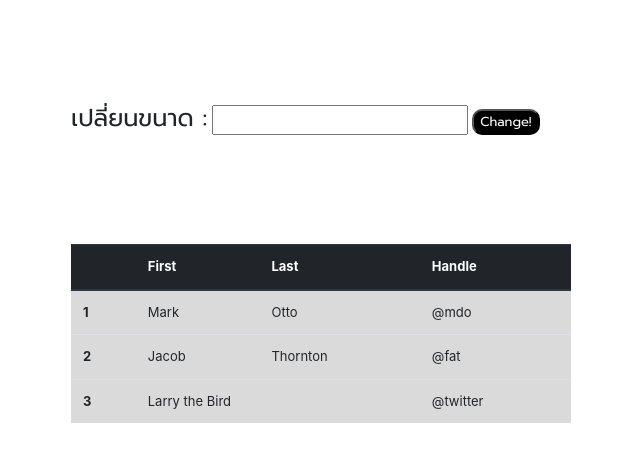
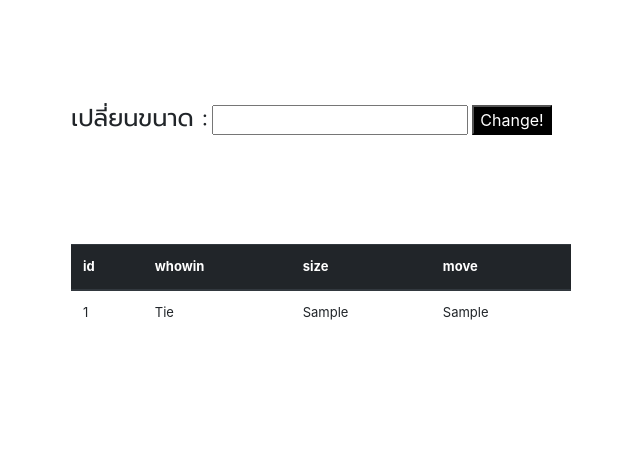
Before and after one commit to krittanut/xogame, a PHP site: page /xogame/ in a window 1280 px wide. Shown: the top 462 px of the page, without its empty margins (319-959 px from the left). Run offline with PHP 8.4, Linux system fonts and the light colour scheme; tables that the repository leaves empty or names only in its code hold one stand-in row (values such as "Sample post").

Commit message:
add replay

```diff
--- a/index.php
+++ b/index.php
@@ -3,12 +3,13 @@
 <title>Game XO with bot</title>
 
 <head >
+    <link rel="stylesheet" href="style.css">
     <link rel="stylesheet" href="https://maxcdn.bootstrapcdn.com/bootstrap/4.0.0/css/bootstrap.min.css" integrity="sha384-Gn5384xqQ1aoWXA+058RXPxPg6fy4IWvTNh0E263XmFcJlSAwiGgFAW/dAiS6JXm" crossorigin="anonymous">
-    <link rel="stylesheet" href="style.css">
     <!-- <h1>เปลี่ยนขนาด : </h1> -->
     <script src = "test.js" ></script>
     <!-- <script src = "bot.js" ></script> -->
 </head>
+
 
 <body class='content'>
     <div id='first-div'>
@@ -22,39 +23,12 @@
             <table class='content' id="test">
             </table>
         </div>
+        <div id="div-replay" >
+
+        </div>
 
     </div>
-    <div id='sec-div'>
-    <table class="table">
-  <thead class="thead-dark">
-    <tr >
-      <th scope="col"></th>
-      <th scope="col">First</th>
-      <th scope="col">Last</th>
-      <th scope="col">Handle</th>
-    </tr>
-  </thead>
-  <tbody>
-    <tr onclick="alert('test')" class="table-active">
-      <th scope="row">1</th>
-      <td>Mark</td>
-      <td>Otto</td>
-      <td>@mdo</td>
-    </tr>
-    <tr class="table-active">
-      <th scope="row">2</th>
-      <td>Jacob</td>
-      <td>Thornton</td>
-      <td>@fat</td>
-    </tr>
-    <tr class="table-active">
-      <th scope="row">3</th>
-      <td colspan="2">Larry the Bird</td>
-      <td>@twitter</td>
-    </tr>
-  </tbody>
-</table>
-    </div>
+
 
 
 
@@ -62,6 +36,9 @@
         let tableGame;
         let num_size;
         var board = [];
+        let change ;
+        let changetxt ;
+        let win ;
 
         function changeXO() {
             let num_xo = document.getElementById("num_xo").value;
@@ -72,6 +49,8 @@
                 num_size = document.getElementById("num_xo").value;
                 num_size = parseInt(num_size);
                 // alert(num_size);
+                change = [] ;
+                changetxt = '';
                 addmorerow(num_xo);
                 for(let i = 0 ; i < num_xo**2 ; i++) {
                     board[i] = 0;
@@ -107,8 +86,8 @@
                 }
                 tb.appendChild(tr);
             }
+            round = 0 ;
         }
-
         function checkclick(id) {
             // alert("test");
             let textid = id ;
@@ -116,10 +95,13 @@
             // alert(parseInt(textid.slice(2)));
             selectbox.innerHTML = "X";
             selectbox.setAttribute("OnClick","");
+            change.push(parseInt(textid.slice(2)));
+            changetxt = changetxt  +parseInt(textid.slice(2)) + ",";
             // sleep(1000);
             // board[id] = "X";
             board[parseInt(textid.slice(2))] = 1;
             // console.log(parseInt(textid.slice(2)));
+
             updateboard(parseInt(textid.slice(2))) ;
 
         }
@@ -130,6 +112,9 @@
             if(possiblemove(board,num_size).length==0){
                 alert("Tie");
                 changetext();
+                win = 0;
+                window.open("http://localhost/xogame/insert.php?win="+win+"&move="+changetxt+"&size="+num_size);
+                window.location.reload();
             } else {
                 let move = minimax(board,num_size,-1);
                 board[move.index] = -1;
@@ -137,15 +122,24 @@
                 let botselect = document.getElementById(text_id);
                 botselect.innerHTML = "O";
                 botselect.setAttribute("OnClick","");
+                change.push(move.index);
+                changetxt = changetxt  + move.index + ",";
                 if(checkwin(board,num_size) == 1) {
                     alert("You win!");
+                    win = 1 ;
                     changetext();
+                    window.open("http://localhost/xogame/insert.php?win="+win+"&move="+changetxt+"&size="+num_size);
+                    window.location.reload();
                 }else if(checkwin(board,num_size) == -1) {
                     alert("You Lose !");
                     changetext();
+                    win = -1 ;
+                    window.open("http://localhost/xogame/insert.php?win="+win+"&move="+changetxt+"&size="+num_size);
+                    window.location.reload();
                 }
             }
-
+            console.log(change);
+            console.log(changetxt);
 
         }
 
@@ -153,9 +147,179 @@
             document.getElementById('play').innerHTML = "Play More !";
             console.log(board);
         }
+    </script>
+
+
+
+    <div id='sec-div'>
+    <table class="table" id="data-table">
+  <thead class="thead-dark">
+    <tr >
+      <th scope="col">id</th>
+      <th scope="col">whowin</th>
+      <th scope="col">size</th>
+      <th scope="col">move</th>
+    </tr>
+  </thead>
+        <?php
+        $servername = 'localhost';
+        $username = 'root';
+        $password = '';
+
+        $mysqli = new mysqli($servername, $username, "", "xogame");
+
+        // Check connection
+        if($mysqli === false){
+            die("ERROR: Could not connect. " . $mysqli->connect_error);
+        }$sql = "SELECT * FROM game_1";
+        if($result = $mysqli->query($sql)){
+            if($result->num_rows > 0){
+                $count = 0;
+                while($row = $result->fetch_array()){
+                    $count++;
+                        // print_r(explode("l",$row['move']));
+                        echo "<tr id='row" . $count . "'>";
+                        echo "<td>" . $count . "</td>";
+                        if($row['win']==-1) {
+                            echo "<td>O</td>";
+                        }else if($row['win'] ==1){
+                            echo "<td>X</td>";
+                        }else {
+                            echo "<td>Tie</td>";
+                        }
+                        echo "<td>" . $row['size'] . "</td>";
+                        echo "<td>" . $row['move'] . "</td>";
+                        // print_r("<td>" . explode("l",$row['move']) . "</td>");
+                    echo "</tr>";
+                }
+                // Free result set
+                $result->free();
+            } else{
+                echo "No records matching your query were found.";
+            }
+
+        }
+        ?>
+    </table>
+    </div>
+    <div id="div-replay" style="visibility: hidden;">
+        <button id ="back" >back</button>
+        <button id ="next" >next</button>
+    </div>
+
+    <script>
+        // for(let i = 0 ; i < )
+        let numTr = document.getElementById('data-table').getElementsByTagName('tr').length-1;
+        // console.log(chack.getElementsByTagName('tr').length-1);
+        // p.setAttribute('onclick','alert()');
+        for(let i = 0 ; i<numTr ; i++ ){
+            let p = document.getElementById('row'+(i+1));
+            p.setAttribute('onclick','replaydelay(this.id)');
+            // console.log(p);
+        }
+
+
+        function replay(id){
+            let test = document.getElementById(id);
+            let size_table = test.children[2].innerHTML;
+            let str_move = test.children[3].innerHTML.split(",");
+            addmorerow(size_table);
+            let ss = 0;
+            str_move.pop();
+            console.log(test.children[2].innerHTML);
+            console.log(str_move);
+            return str_move
+            // for(let i = 0 ; i < str_move.length ; i++) {
+            //     let id = "td" + str_move[i] ;
+            //       if(i%2== 1) {
+            //         // document.getElementById(id).innerHTML = "X";
+            //         // changereplay(id,'X');
+            //         return 'X';
+            //     }else{
+            //         // document.getElementById(id).innerHTML = "O";
+            //         // changereplay(id,'O');
+            //         return 'O';
+            //     }
+
+            //     // console.log(id);
+
+            // }
+
+        }
+        function replaydelay(id) {
+            // changereplay(id,play)
+
+            let re = replay(id);
+
+            for(let i = 0 ; i < re.length ; i++) {
+                let id = "td" + re[i] ;
+                  if(i%2== 1) {
+                    // document.getElementById(id).innerHTML = "X";
+                    changereplay(id,'X');
+                }else{
+                    // document.getElementById(id).innerHTML = "O";
+                    changereplay(id,'O');
+                }
+            }
+            // changereplay(id,player);
+
+        }
+
+        function changereplay(id,player) {
+            // resEle.innerHTML += "i = " + i + "<br>"
+            document.getElementById(id).innerHTML = player;
+            // document.getElementById(id).innerHTML = player;
+
+        }
+
 
 
     </script>
+
+        <!-- <table class="table">
+  <thead class="thead-dark">
+    <tr onclick="alert('test')">
+      <th scope="col"></th>
+      <th scope="col">First</th>
+      <th scope="col">Last</th>
+      <th scope="col">Handle</th>
+    </tr>
+    </table> -->
+
+    <!-- <table class="table">
+  <thead class="thead-dark">
+    <tr >
+      <th scope="col"></th>
+      <th scope="col">First</th>
+      <th scope="col">Last</th>
+      <th scope="col">Handle</th>
+    </tr>
+  </thead>
+  <tbody>
+    <tr onclick="alert('test')" class="table-active">
+      <th scope="row">1</th>
+      <td>Mark</td>
+      <td>Otto</td>
+      <td>@mdo</td>
+    </tr>
+    <tr class="table-active">
+      <th scope="row">2</th>
+      <td>Jacob</td>
+      <td>Thornton</td>
+      <td>@fat</td>
+    </tr>
+    <tr class="table-active">
+      <th scope="row">3</th>
+      <td colspan="2">Larry the Bird</td>
+      <td>@twitter</td>
+    </tr>
+  </tbody>
+</table> -->
+
+
+
+
+
 </body>
 
 </html>
--- a/style.css
+++ b/style.css
@@ -1,4 +1,5 @@
 @import url("https://fonts.googleapis.com/css2?family=Prompt&display=swap");
+
 
 h1 {
   color: rgb(84, 109, 192);
@@ -50,3 +51,6 @@ button {
 #sec-div{
   font-size:small;
 }
+.div-replay {
+  visibility: hidden;
+}
```
Also changed, not shown: insert.php (added, +26 -0 lines).
